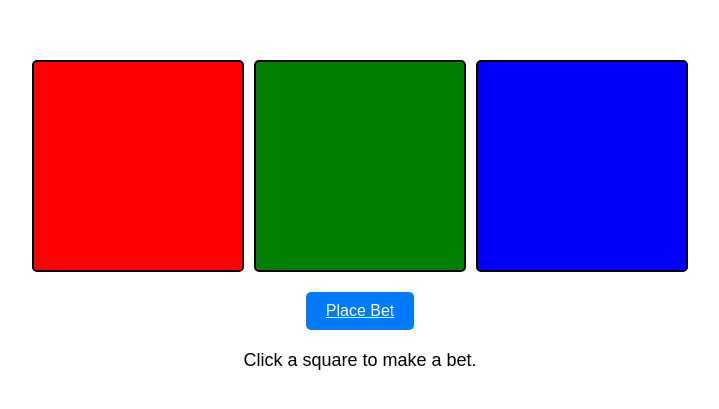
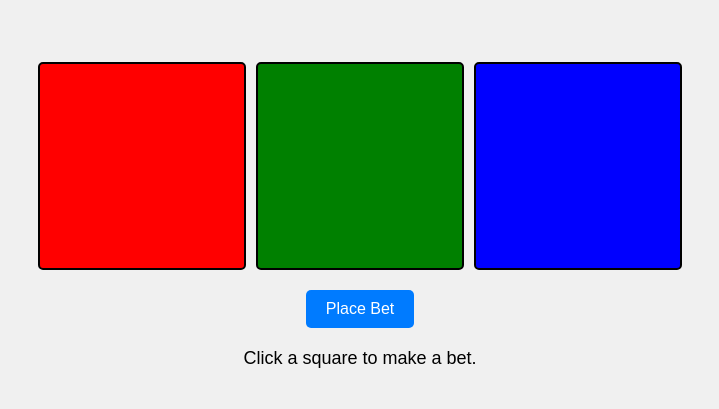
Before and after one commit to silaslovescode/idx, a plain HTML site: page index.html in a window 1280 px wide. Shown: the part 185-594 px from the top of the page, without its empty margins (280-999 px from the left). Drawn offline with Linux system fonts and the light colour scheme.

Commit message:
Update index.html

```diff
--- a/index.html
+++ b/index.html
@@ -12,6 +12,7 @@
             height: 100vh;
             margin: 0;
             font-family: Arial, sans-serif;
+            background-color: #f0f0f0; /* Light background color for better contrast */
         }
 
         .game-container {
@@ -22,8 +23,8 @@
 
         .color-grid {
             display: grid;
-            grid-template-columns: repeat(3, 1fr);
-            gap: 10px;
+            grid-template-columns: repeat(3, 208px); /* Ensure each column is exactly 208px */
+            gap: 10px; /* Space between boxes */
             margin-bottom: 20px;
         }
 
@@ -33,6 +34,7 @@
             border: 2px solid #000;
             border-radius: 5px;
             cursor: pointer;
+            box-sizing: border-box; /* Include border in width and height */
         }
 
         .color-square.red {
@@ -61,6 +63,8 @@
             background-color: #007BFF;
             color: white;
             transition: background-color 0.3s;
+            text-decoration: none; /* Remove underline from the link */
+            display: inline-block; /* Ensure proper button styling */
         }
 
         .bet-button:hover {
@@ -70,6 +74,7 @@
         .message {
             margin-top: 20px;
             font-size: 18px;
+            text-align: center; /* Center-align the message text */
         }
     </style>
 </head>
```
